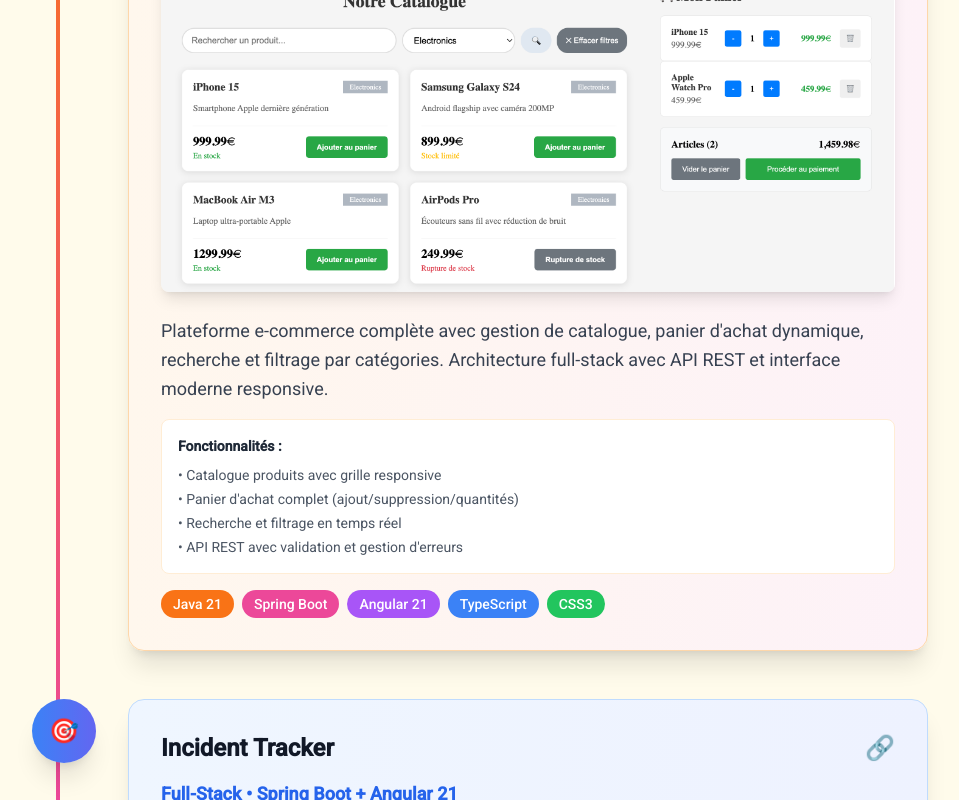
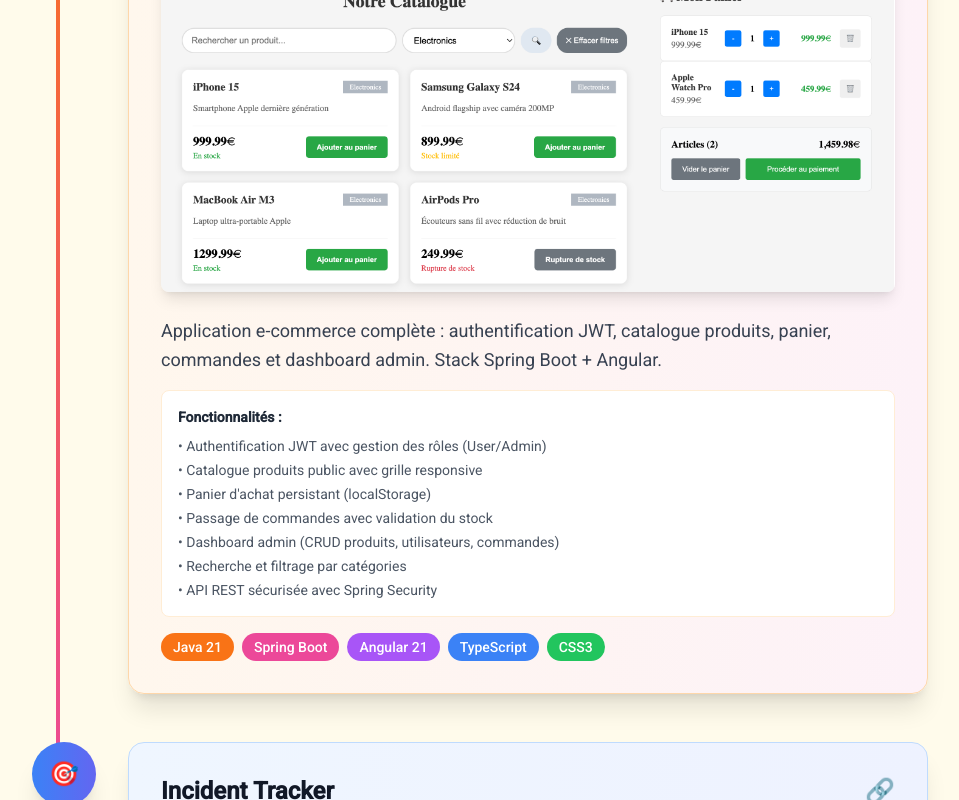
Before and after one commit to AnhVaccari/portfolio-angular, an Angular app: page /projects in a window 1280 px wide. Shown: the part 434-1234 px from the top of the page, without its empty margins (160-1119 px from the left). Built offline with nearby package versions, Linux system fonts and the light colour scheme.

Commit message:
docs: update description e-commerce project

```diff
--- a/src/app/pages/projects/projects.html
+++ b/src/app/pages/projects/projects.html
@@ -40,19 +40,21 @@
         </div>
 
         <p class="text-gray-700 leading-relaxed text-lg mb-4">
-          Plateforme e-commerce complète avec gestion de catalogue, panier d'achat dynamique,
-          recherche et filtrage par catégories. Architecture full-stack avec API REST et interface
-          moderne responsive.
+          Application e-commerce complète : authentification JWT, catalogue produits, panier,
+          commandes et dashboard admin. Stack Spring Boot + Angular.
         </p>
 
         <!-- Fonctionnalités clés -->
         <div class="bg-white p-4 rounded-lg border border-orange-100 mb-4">
           <h5 class="font-semibold text-gray-800 mb-2">Fonctionnalités :</h5>
           <ul class="text-gray-600 text-sm space-y-1">
-            <li>• Catalogue produits avec grille responsive</li>
-            <li>• Panier d'achat complet (ajout/suppression/quantités)</li>
-            <li>• Recherche et filtrage en temps réel</li>
-            <li>• API REST avec validation et gestion d'erreurs</li>
+            <li>• Authentification JWT avec gestion des rôles (User/Admin)</li>
+            <li>• Catalogue produits public avec grille responsive</li>
+            <li>• Panier d'achat persistant (localStorage)</li>
+            <li>• Passage de commandes avec validation du stock</li>
+            <li>• Dashboard admin (CRUD produits, utilisateurs, commandes)</li>
+            <li>• Recherche et filtrage par catégories</li>
+            <li>• API REST sécurisée avec Spring Security</li>
           </ul>
         </div>
 
```
